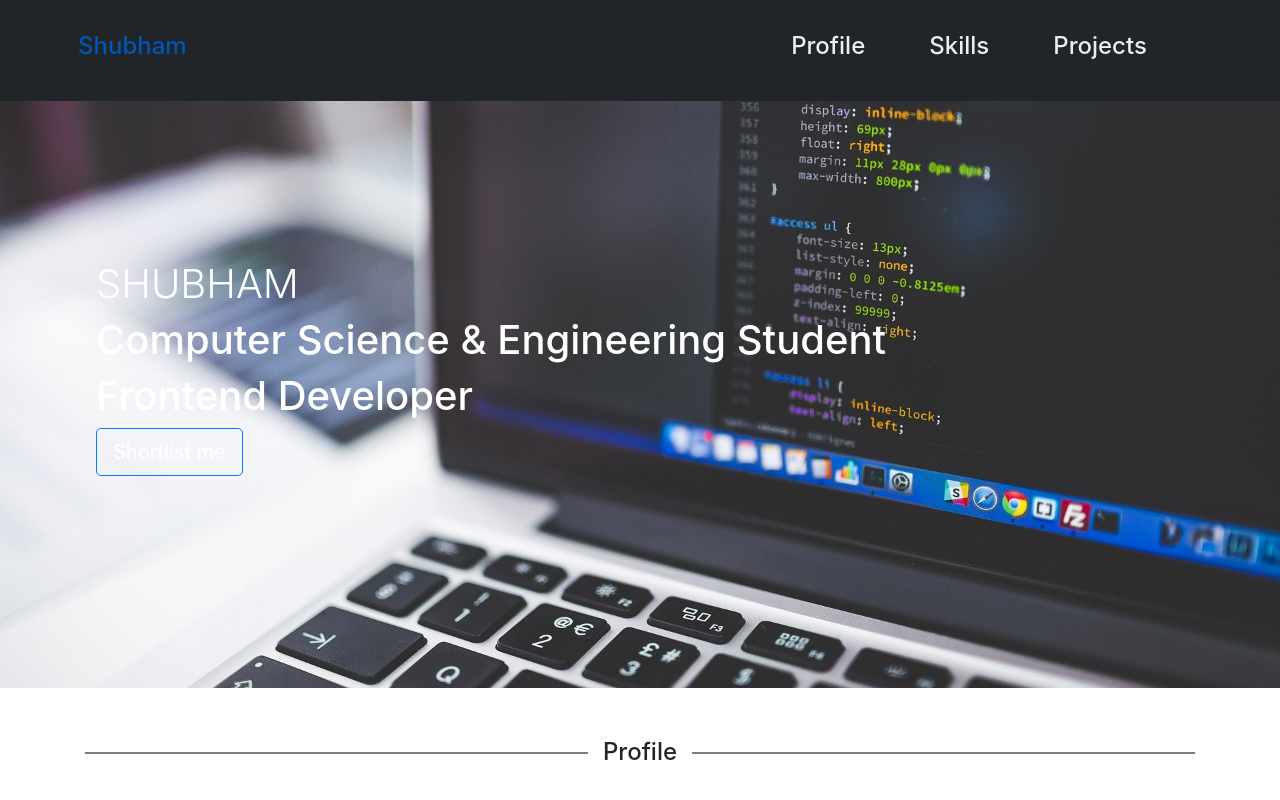
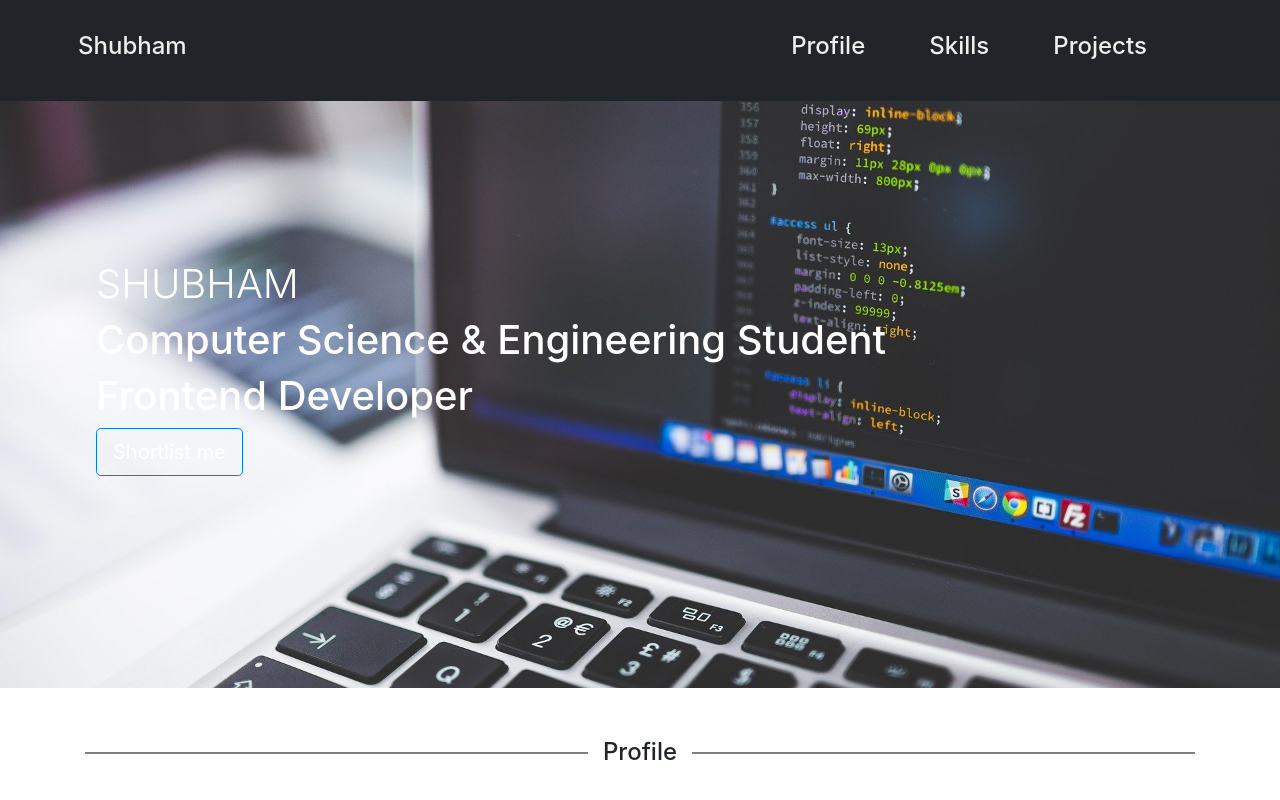
Before and after one commit to shubh045/Portfolio, a plain HTML site: page MyPortfolio/index.html in a window 1280 px wide. In both pictures the pointer is over the link "Shubham". Shown: the top 800 px of the page. Drawn offline with nearby package versions, Linux system fonts and the light colour scheme.

Commit message:
added hover action  on brand name

```diff
--- a/MyPortfolio/style.css
+++ b/MyPortfolio/style.css
@@ -23,6 +23,10 @@ nav ul li {
 
 .brand-name {
   font-size: 2rem;
+}
+
+.brand-name:hover{
+  color: #eee;
 }
 
 .heronav {
```
